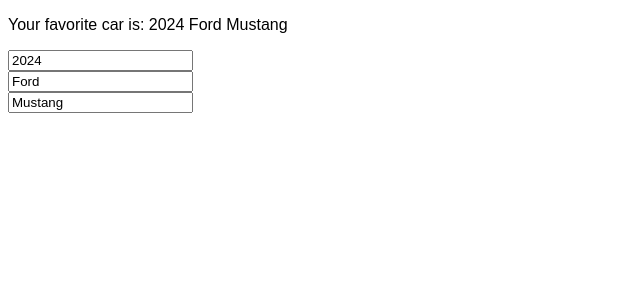
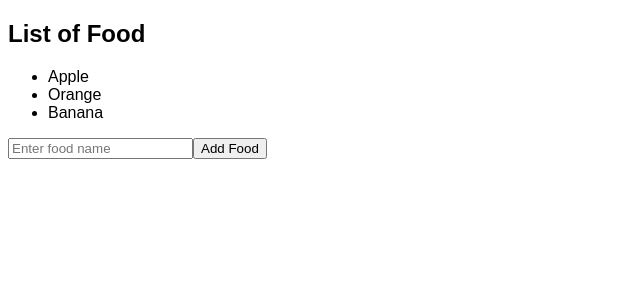
Before and after one commit to marykhodaparast/second_ReactJs, a React (Vite) app in the folder vite-project/: page / in a window 1280 px wide. Shown: the top 300 px of the page, without its empty margins (0-640 px from the left). Built offline with nearby package versions, Linux system fonts and the light colour scheme.

Commit message:
update list of Food

```diff
--- a/vite-project/src/MyComponent.jsx
+++ b/vite-project/src/MyComponent.jsx
@@ -1,35 +1,31 @@
 import { useState } from "react";
 
 function MyComponent() {
-  const [car, setCar] = useState({
-    year: 2024,
-    make: "Ford",
-    model: "Mustang",
-  });
+  const [foods, setFoods] = useState(["Apple", "Orange", "Banana"]);
 
-  function handleYearChange(event) {
-    setCar((c) => ({ ...c, year: event.target.value }));
+  function handleAddFood() {
+     const newFood = document.getElementById('foodInput').value;
+     document.getElementById("foodInput").value = "";
+
+     setFoods(f => [...f, newFood]);
   }
 
-  function handleMakeChange(event) {
-    setCar((c) => ({ ...c, make: event.target.value }));
-  }
-
-  function handleModelChange(event) {
-    setCar((c) => ({ ...c, model: event.target.value }));
+  function handleRemoveFood(index) {
+     setFoods(foods.filter((_,i) => i !== index))
   }
 
   return (
     <div>
-      <p>
-        Your favorite car is: {car.year} {car.make} {car.model}
-      </p>
-      <input type="number" value={car.year} onChange={handleYearChange} />
-      <br />
-      <input type="text" value={car.make} onChange={handleMakeChange} />
-      <br />
-      <input type="text" value={car.model} onChange={handleModelChange} />
-      <br />
+      <h2>List of Food</h2>
+      <ul>
+        {foods.map((food,index) =>
+        <li key={index} onClick={() => handleRemoveFood(index)}>
+          {food}
+         </li>)}
+      </ul>
+      <input type="text" id="foodInput" placeholder="Enter food name"/>
+      <button onClick={handleAddFood}>Add Food</button>
+
     </div>
   );
 }
```
